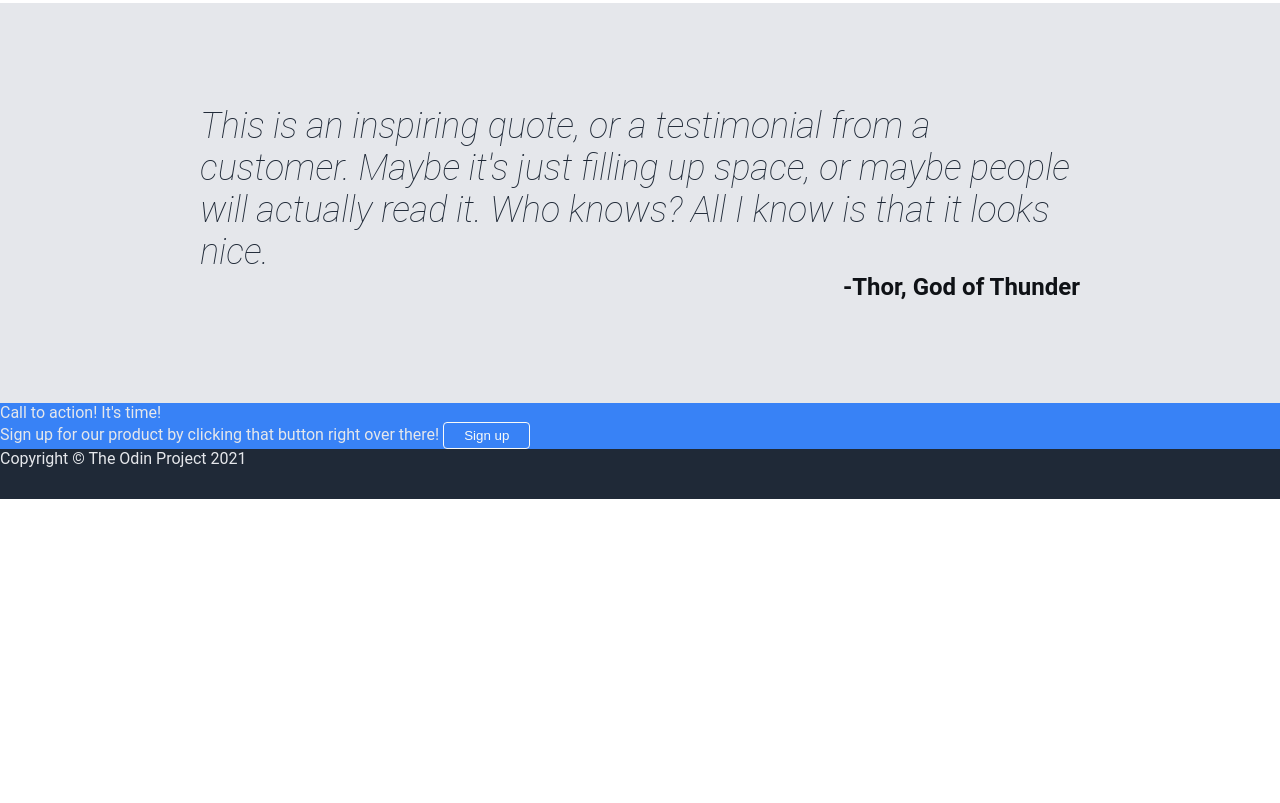
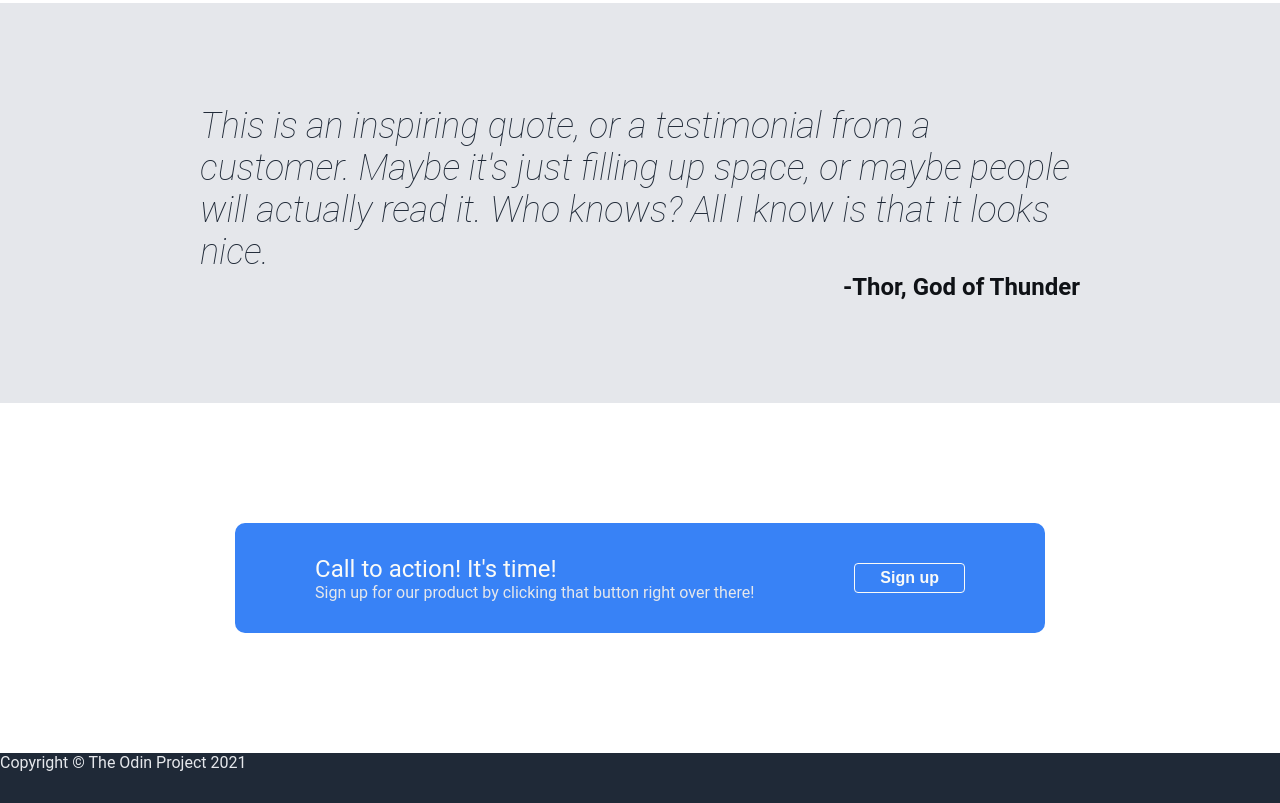
Before and after one commit to danikvh/landing-page, a plain HTML site: page index.html in a window 1280 px wide. Shown: the part 804-1607 px from the top of the page. Before the commit the page ends 1303 px from the top, so only its background shows below. Drawn offline with Linux system fonts and the light colour scheme.

Commit message:
Made box 4

```diff
--- a/index.html
+++ b/index.html
@@ -59,10 +59,12 @@
     </div>
     <div class="box4">
         <div class="box4-container">
-            <div class="box4-title">
-                Call to action! It's time!
+            <div>
+                <div class="box4-title">
+                    Call to action! It's time!
+                </div>
+                Sign up for our product by clicking that button right over there!
             </div>
-            Sign up for our product by clicking that button right over there!
             <button class="box4-button">Sign up</button>
         </div>
     </div>
--- a/styles.css
+++ b/styles.css
@@ -94,11 +94,28 @@ body {
 }
 
 .box4 {
+    height: 350px;
     color: #E5E7EB;
+    display: flex;
+    justify-content: center;
+    align-items: center;
+}
+
+.box4-title {
+    font-size: 24px;
+    color: #F9FAF8;
 }
 
 .box4-container {
+    height: 110px;
+    margin: 0px 80px;
+    padding: 0px 80px;
+    gap: 100px;
     background-color: #3882F6;
+    border-radius: 10px;
+    display: flex;
+    justify-content: space-between;
+    align-items: center;
 }
 
 .box4-button {
@@ -121,8 +138,10 @@ a {
 button {
     background-color: #3882F6;
     color: #F9FAF8;
+    font-size: 16px;
+    font-weight: 700;
     border-radius: 4px;
-    padding: 5px 20px;
+    padding: 5px 25px;
 }
 
 img {
```
